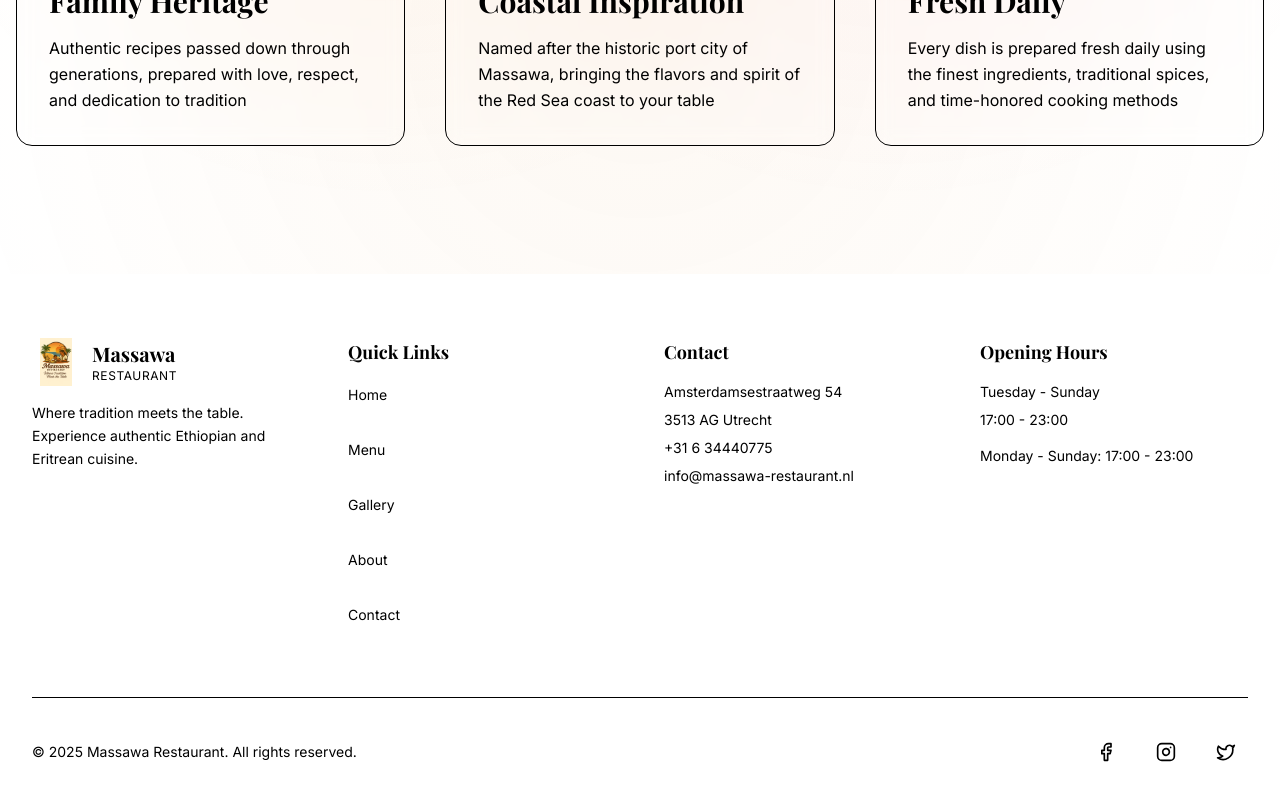
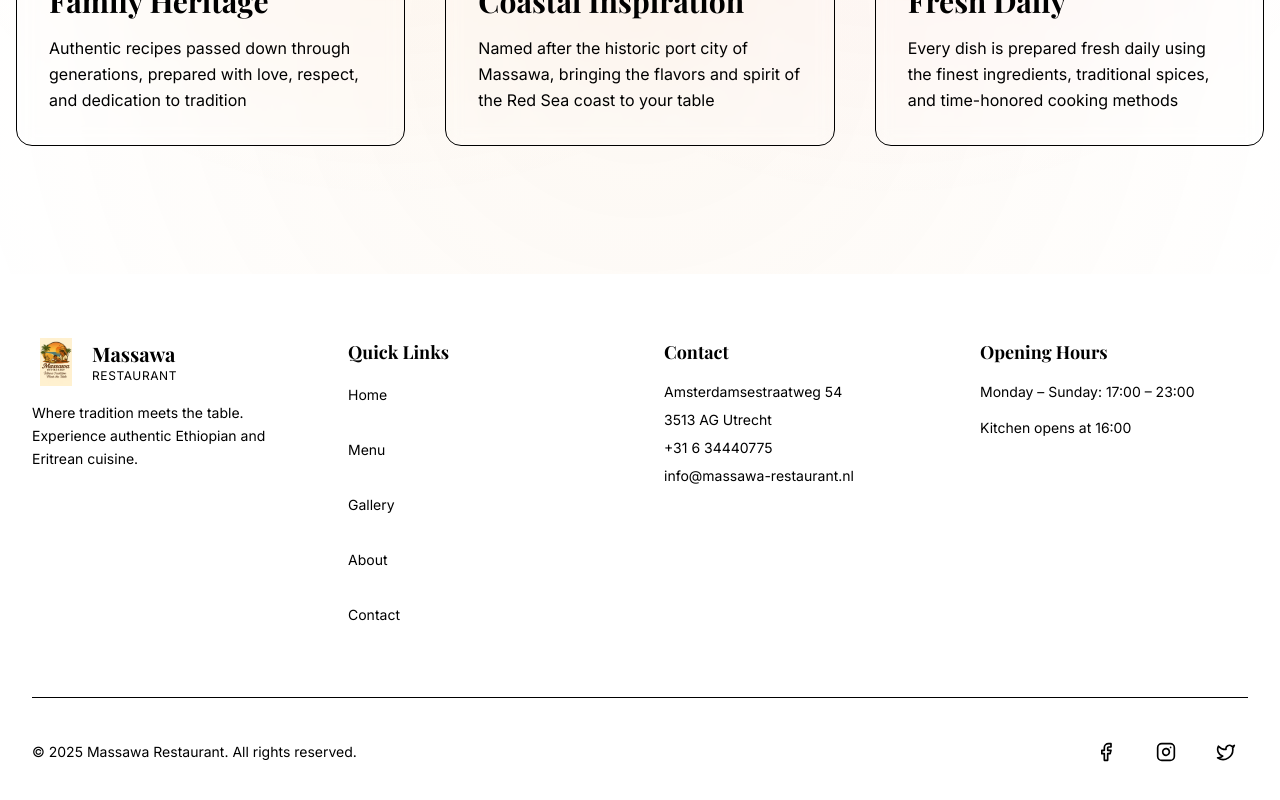
Before and after one commit to Eyobiel-12/awet-massawa-resturnt-, a Next.js app: page / in a window 1280 px wide. Shown: the part 1750-2550 px from the top of the page. Built offline with nearby package versions, Linux system fonts and the light colour scheme; a web font is replaced by a local one.

Commit message:
Fix footer opening hours and layout

```diff
--- a/components/footer.tsx
+++ b/components/footer.tsx
@@ -66,9 +66,8 @@ export function Footer() {
           <div className="text-center sm:text-left">
             <h3 className="font-serif text-base sm:text-lg font-bold mb-3 sm:mb-4">Opening Hours</h3>
             <ul className="space-y-2 text-xs sm:text-sm text-background/70">
-              <li>Tuesday - Sunday</li>
-              <li>17:00 - 23:00</li>
-              <li className="pt-2">Monday - Sunday: 17:00 - 23:00</li>
+              <li>Monday – Sunday: 17:00 – 23:00</li>
+              <li className="pt-2">Kitchen opens at 16:00</li>
             </ul>
           </div>
         </div>
```
